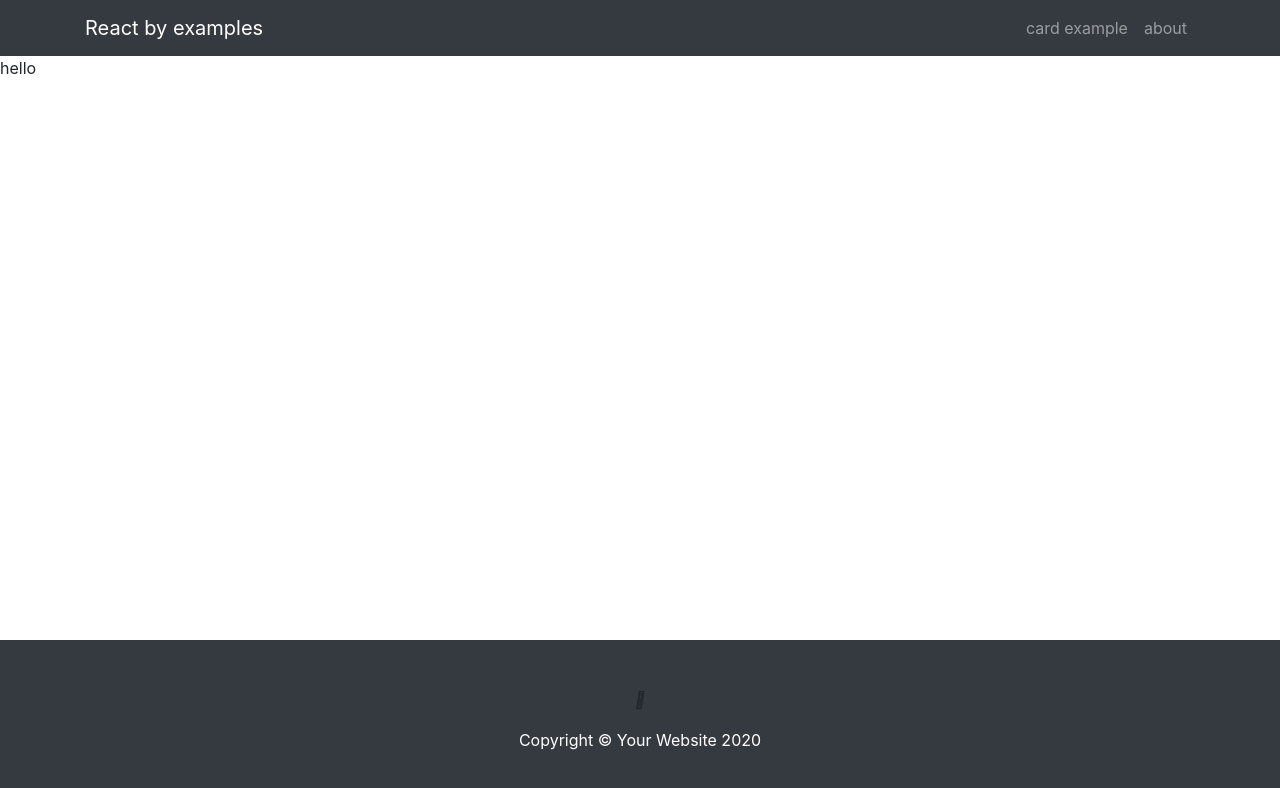
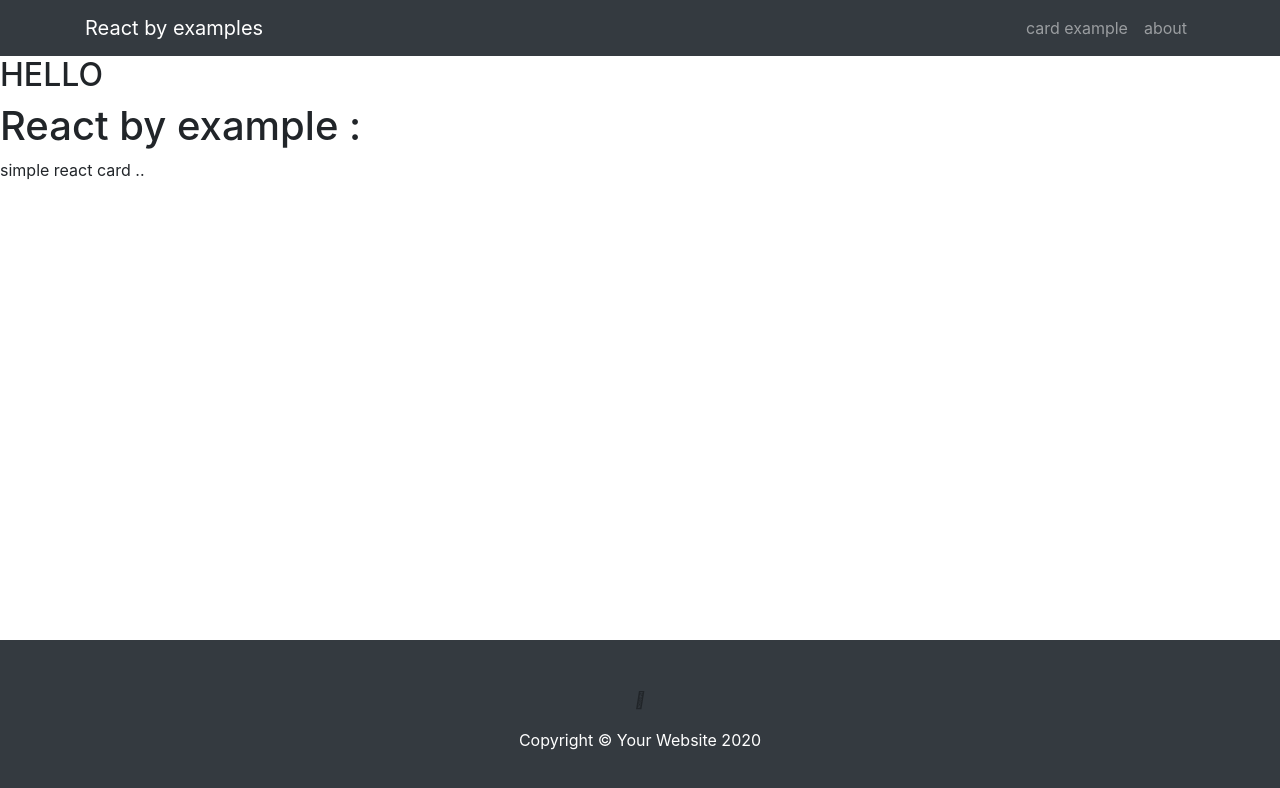
Before and after one commit to farah-najib/Reactexmple1, a React (Create React App) app: page / in a window 1280 px wide. Shown: the top 788 px of the page. Built offline with nearby package versions, Linux system fonts and the light colour scheme.

Commit message:
working on app

```diff
--- a/src/components/Main.jsx
+++ b/src/components/Main.jsx
@@ -9,7 +9,11 @@ export default class Main extends Component {
     return (
 
     <main>
-   hello
+   <div>
+        <h2>HELLO</h2>
+        <p><h1>React by example : </h1>simple react card ..</p>
+
+      </div>
     </main>
   )
     }}
```
